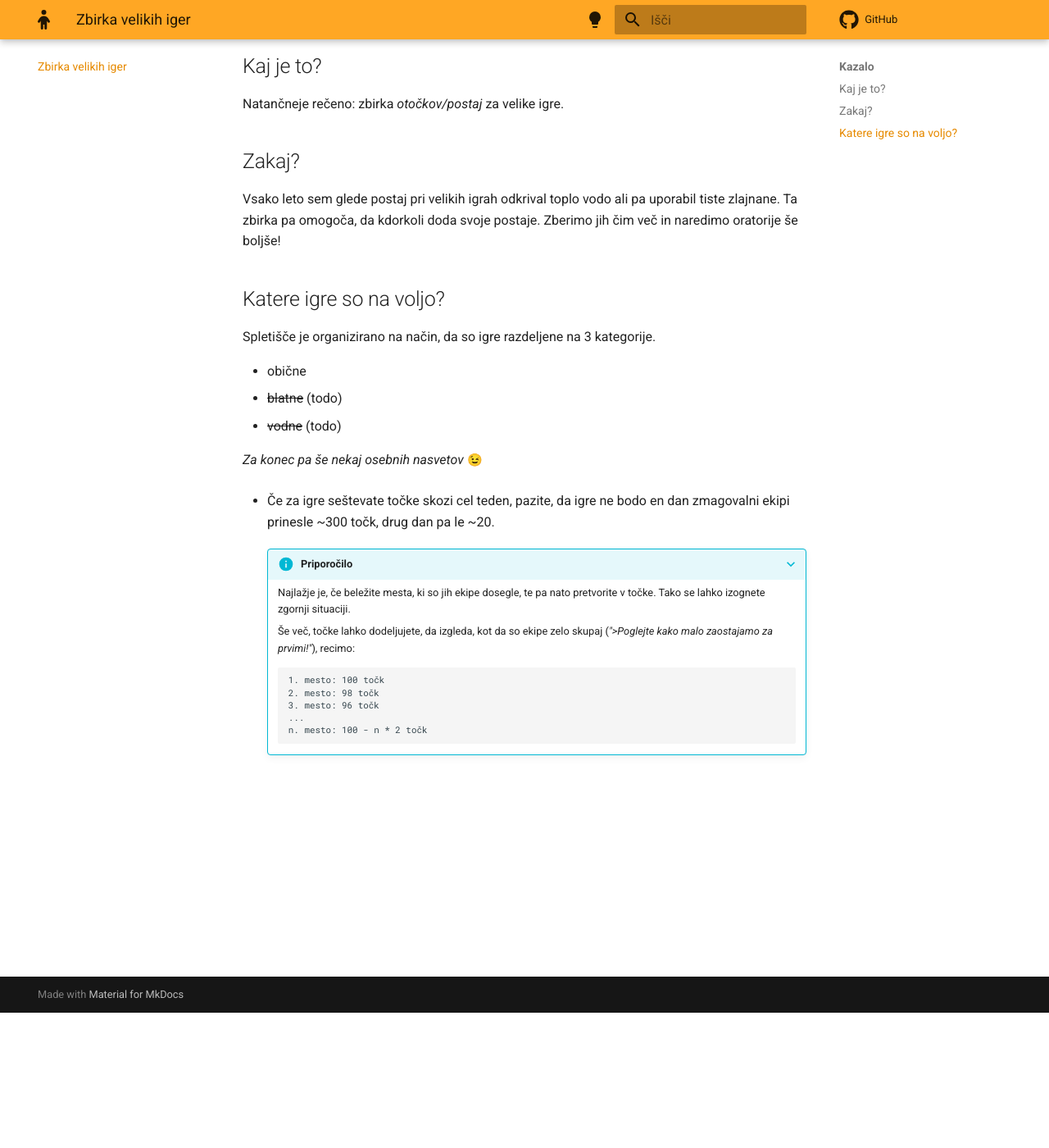
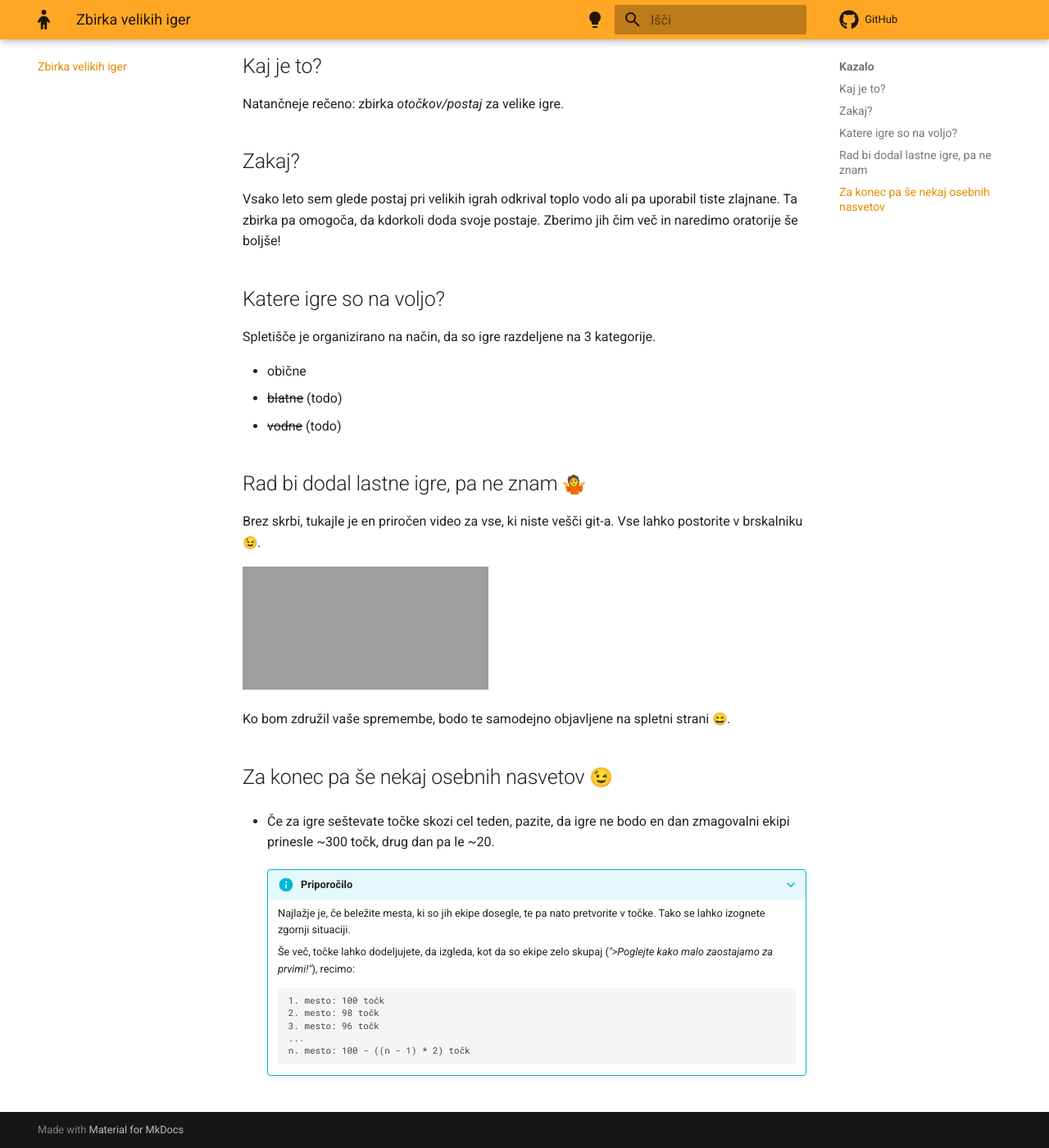
Before and after one commit to samolego/VelikeIgre, an MkDocs documentation site: the page built from docs/index.md, in a window 1280 px wide and 1400 px high, scrolled down 165 px. Shown: the whole window at 82% size. Built offline with MkDocs 1.6.1 and Material for MkDocs 9.7.7, drawn with Linux system fonts in a browser that asks for light colours; emoji names are drawn with the system emoji font; comment, search, counter and statistics services are not loaded; grey boxes are pictures that could not be loaded.

Commit message:
Dodajanje navodil na spletno stran

````diff
--- a/docs/index.md
+++ b/docs/index.md
@@ -21,7 +21,18 @@ da so igre razdeljene na 3 kategorije.
 - ~~blatne~~ (todo)
 - ~~vodne~~ (todo)
 
-*Za konec pa še nekaj osebnih nasvetov :wink:*
+## Rad bi dodal lastne igre, pa ne znam :shrug:
+
+Brez skrbi, tukajle je en priročen video
+za vse, ki niste vešči git-a. Vse lahko
+postorite v brskalniku :wink:.
+
+<iframe src="https://www.youtube-nocookie.com/embed/q-jZyt404fs" title="YouTube video player" frameborder="0" allow="accelerometer; autoplay; clipboard-write; encrypted-media; gyroscope; picture-in-picture" allowfullscreen></iframe>
+
+Ko bom združil vaše spremembe, bodo te samodejno objavljene na spletni strani :smile:.
+
+
+## Za konec pa še nekaj osebnih nasvetov :wink:
 
 - Če za igre seštevate točke skozi cel teden,
     pazite, da igre ne bodo en dan zmagovalni
@@ -41,5 +52,5 @@ da so igre razdeljene na 3 kategorije.
         2. mesto: 98 točk
         3. mesto: 96 točk
         ...
-        n. mesto: 100 - n * 2 točk
+        n. mesto: 100 - ((n - 1) * 2) točk
         ```
````
